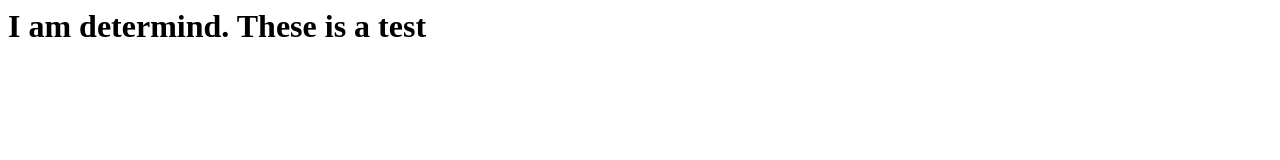
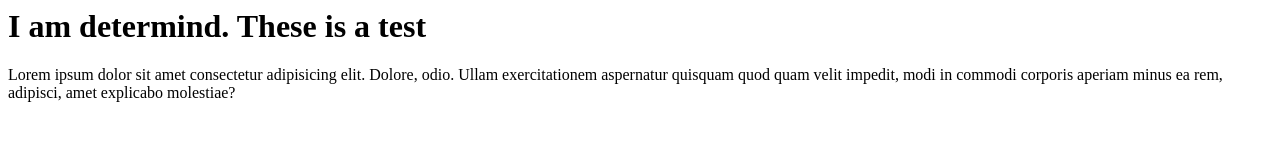
Before and after one commit to nex-soft144/test-repo, a plain HTML site: page index.html in a window 1280 px wide. Drawn offline with Linux system fonts and the light colour scheme.

Commit message:
new commit

```diff
--- a/index.html
+++ b/index.html
@@ -1 +1,3 @@
 <h1>I am determind. These is a test</h1>
+<p>Lorem ipsum dolor sit amet consectetur adipisicing elit. Dolore, odio. Ullam exercitationem aspernatur quisquam quod
+    quam velit impedit, modi in commodi corporis aperiam minus ea rem, adipisci, amet explicabo molestiae?</p>
```
